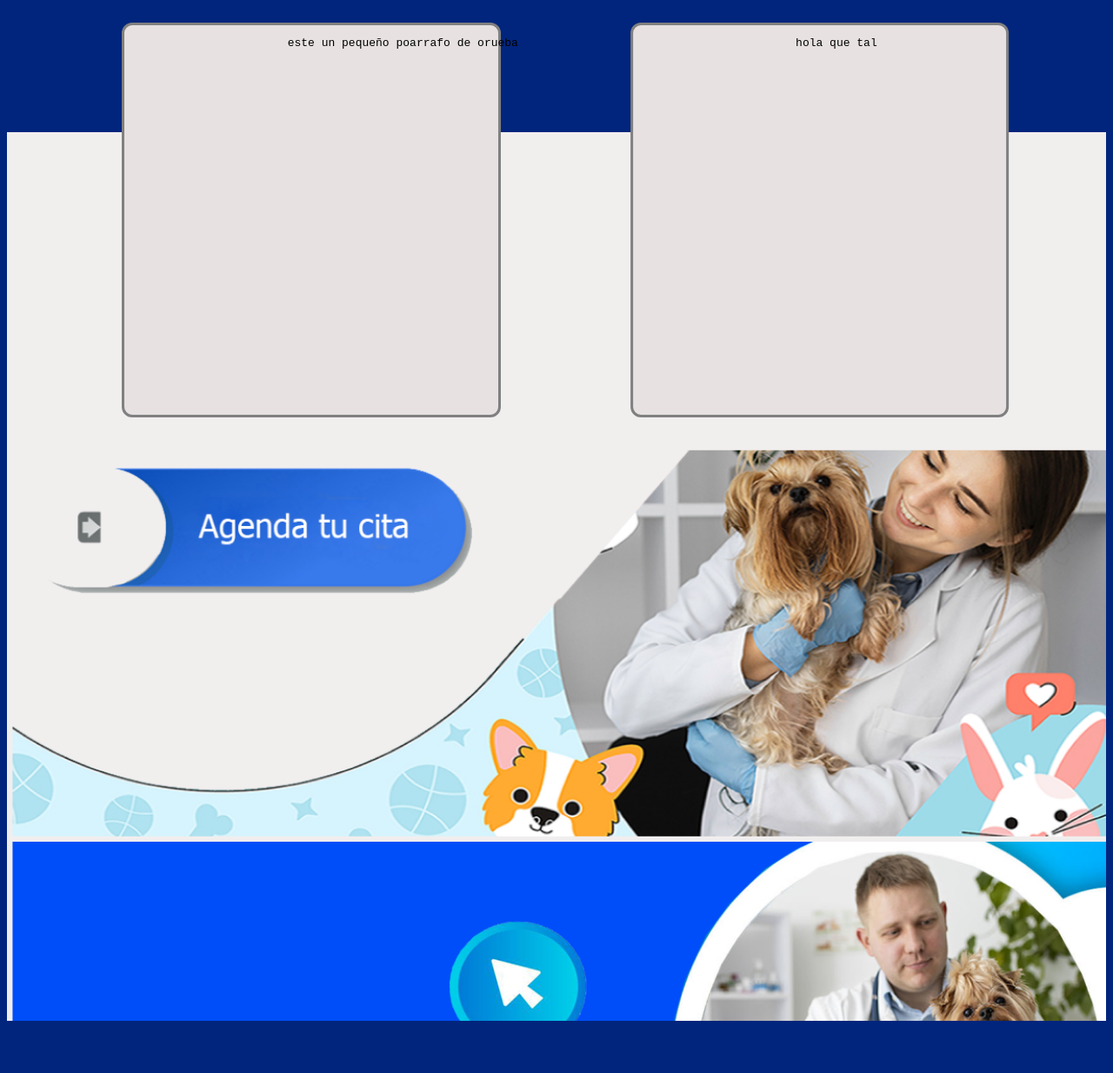
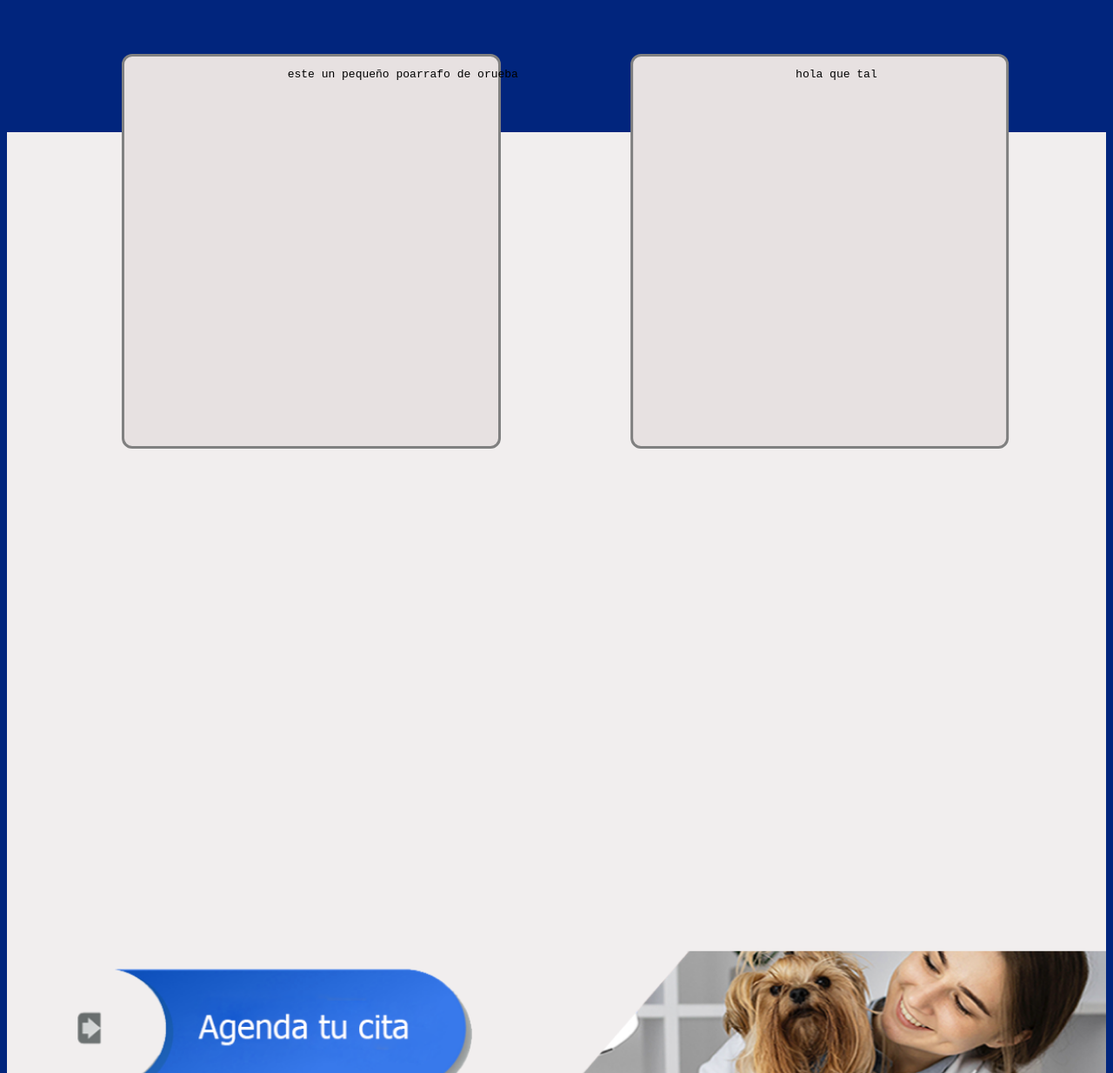
Before and after one commit to sauna05/loperenadirectory, a plain HTML site: page proyecto_canino/index.html in a window 1280 px wide. Shown: the part 1146-2380 px from the top of the page at 87% size. Before the commit the page ends 2328 px from the top, so only its background shows below. Drawn offline with Linux system fonts and the light colour scheme.

Commit message:
otra modificacion

```diff
--- a/proyecto_canino/stylesIndex.css
+++ b/proyecto_canino/stylesIndex.css
@@ -80,7 +80,7 @@ body{
     justify-content: center;
     width: 100%;
     background-color: #F1EEEE;
-    height: 90vw;
+    height: 180vw;
     display: flex;
     padding: 20px;
     align-items: center;
@@ -89,7 +89,7 @@ body{
 }
 .cont1 {
     position: relative;
-    bottom: 38vw;
+    bottom: 80.2vw;
     justify-content: center;
     border-radius: 12px;
     width: 34%; /* Ajustamos el ancho a un porcentaje */
@@ -107,7 +107,7 @@ body{
     height: 35vw; /* Mantenemos el alto relativo */
     border: solid gray;
     left: 23%; /* Ajustamos el margen izquierdo */
-    bottom: 38vw; /* Ajustamos la posición inferior para que esté debajo de .cont1 */
+    bottom: 80.2vw; /* Ajustamos la posición inferior para que esté debajo de .cont1 */
     transform: translateX(-50%); /* Centramos horizontalmente */
     background-color: #E7E1E1;
 }
@@ -125,6 +125,6 @@ body{
     width: 99%;
     position: absolute;
     left: 50%;
-    transform: translateX(-50%);
-    bottom: -6vw;
+    transform: translate(-50%, -50%);
+    bottom: 20vw;
 }
```
